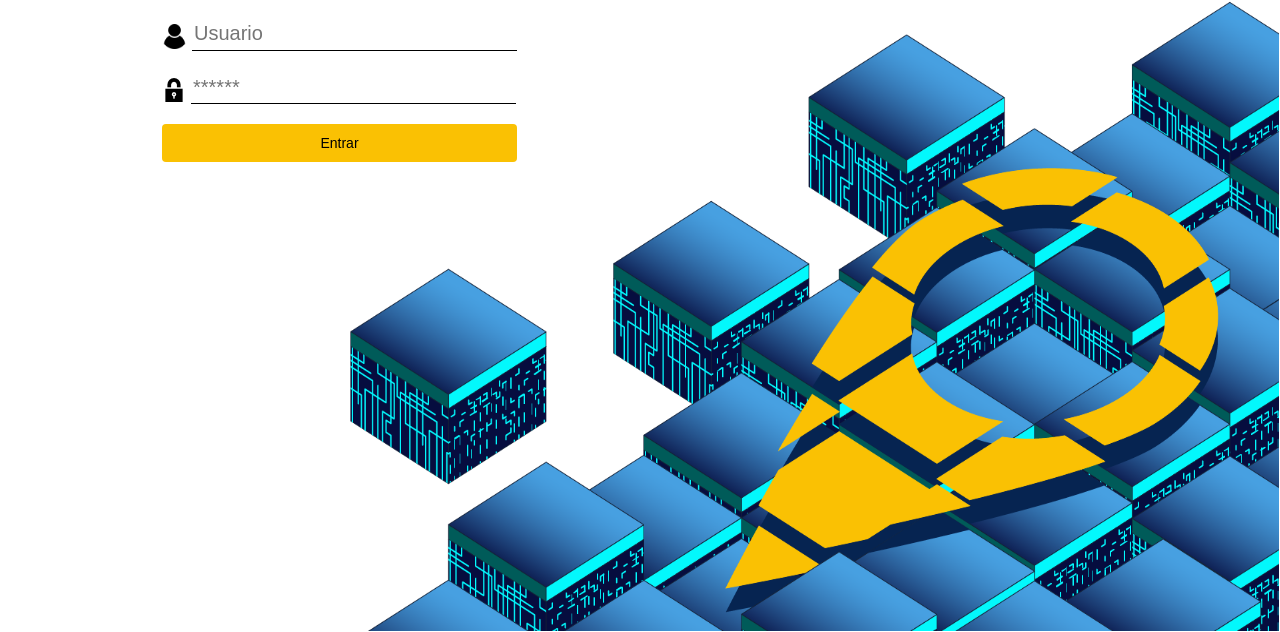
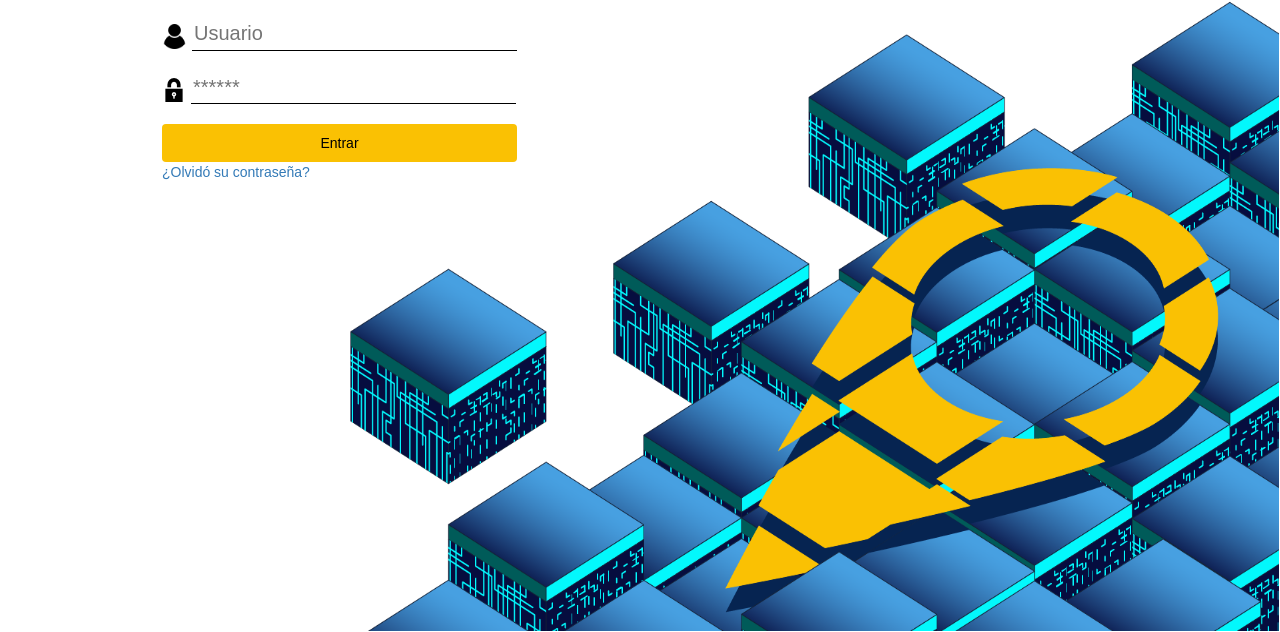
Before and after one commit to sebas2516/ProyectoTemperaturas, a plain HTML site: page Proyecto_Temperaturas/login.html in a window 1280 px wide. Shown: the part 168-800 px from the top of the page. Drawn offline with nearby package versions, Linux system fonts and the light colour scheme.

Commit message:
Update login.html

```diff
--- a/Proyecto_Temperaturas/login.html
+++ b/Proyecto_Temperaturas/login.html
@@ -15,7 +15,7 @@
 			<div class="Icon">
 				<!--Icono de usuario-->
                 <a href="index.html"><img src="img/LogoColtrack.png" class="logo" alt="logo"></a>
-			</div>
+		</div>
             <br>
 
             <form id="signup-form">
@@ -37,7 +37,12 @@
 
                 <button class="btn btn-primary btn-block btn-signin"  id="IngresoLog" type ="submit">Entrar</button>
                 <!-- <button class="btn btn-lg btn-block btn-signup"  id="Registro" type ="submit">Registrar</button> -->
+
+                <a class ="OpcionContra" href ="index.html">
+                   ¿Olvidó su contraseña?
+                </a>
             </form>
+
 		</div>
 
     <div class="imagen"></div>
```
